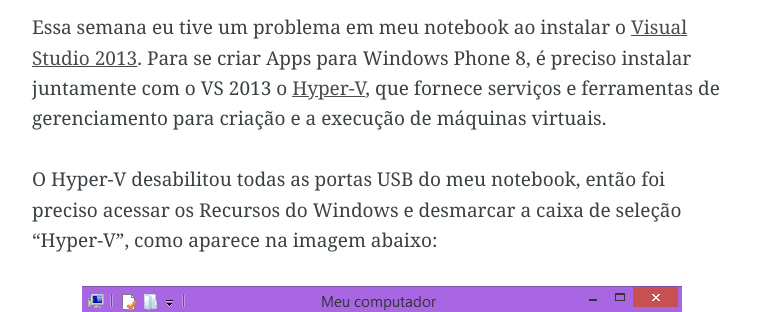
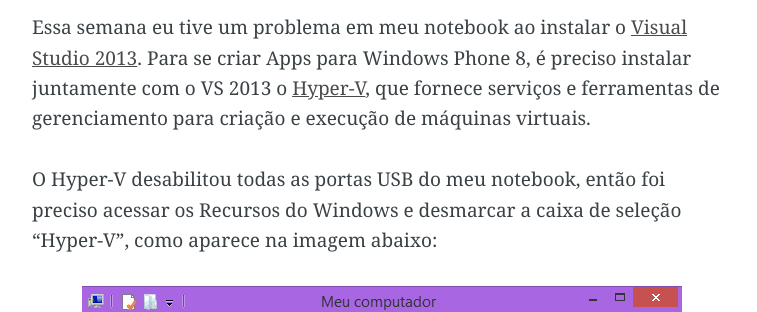
Before and after one commit to brenopolanski/brenopolanski.com, a Jekyll site: the page built from _posts/2014-02-11-resolvendo-problemas-do-hyper-v-no-windows-8-1.md, in a window 1280 px wide. Shown: the part 245-557 px from the top of the page, without its empty margins (258-1015 px from the left). Built offline with Jekyll 4.4.1, drawn with Linux system fonts in a browser that asks for light colours; Markdown is read by kramdown in place of the engine named in the settings.

```diff
--- a/_posts/2014-02-11-resolvendo-problemas-do-hyper-v-no-windows-8-1.md
+++ b/_posts/2014-02-11-resolvendo-problemas-do-hyper-v-no-windows-8-1.md
@@ -4,7 +4,7 @@ title: "Resolvendo problemas do Hyper-V no Windows 8.1"
 date: 2014-02-11 09:35:00
 ---
 
-Essa semana eu tive um problema em meu notebook ao instalar o [Visual Studio 2013][vs2013]. Para se criar Apps para Windows Phone 8, é preciso instalar juntamente com o VS 2013 o [Hyper-V][hyper-v], que fornece serviços e ferramentas de gerenciamento para criação e a execução de máquinas virtuais.
+Essa semana eu tive um problema em meu notebook ao instalar o [Visual Studio 2013][vs2013]. Para se criar Apps para Windows Phone 8, é preciso instalar juntamente com o VS 2013 o [Hyper-V][hyper-v], que fornece serviços e ferramentas de gerenciamento para criação e execução de máquinas virtuais.
 
 O Hyper-V desabilitou todas as portas USB do meu notebook, então foi preciso acessar os Recursos do Windows e desmarcar a caixa de seleção "Hyper-V", como aparece na imagem abaixo:
 
```
